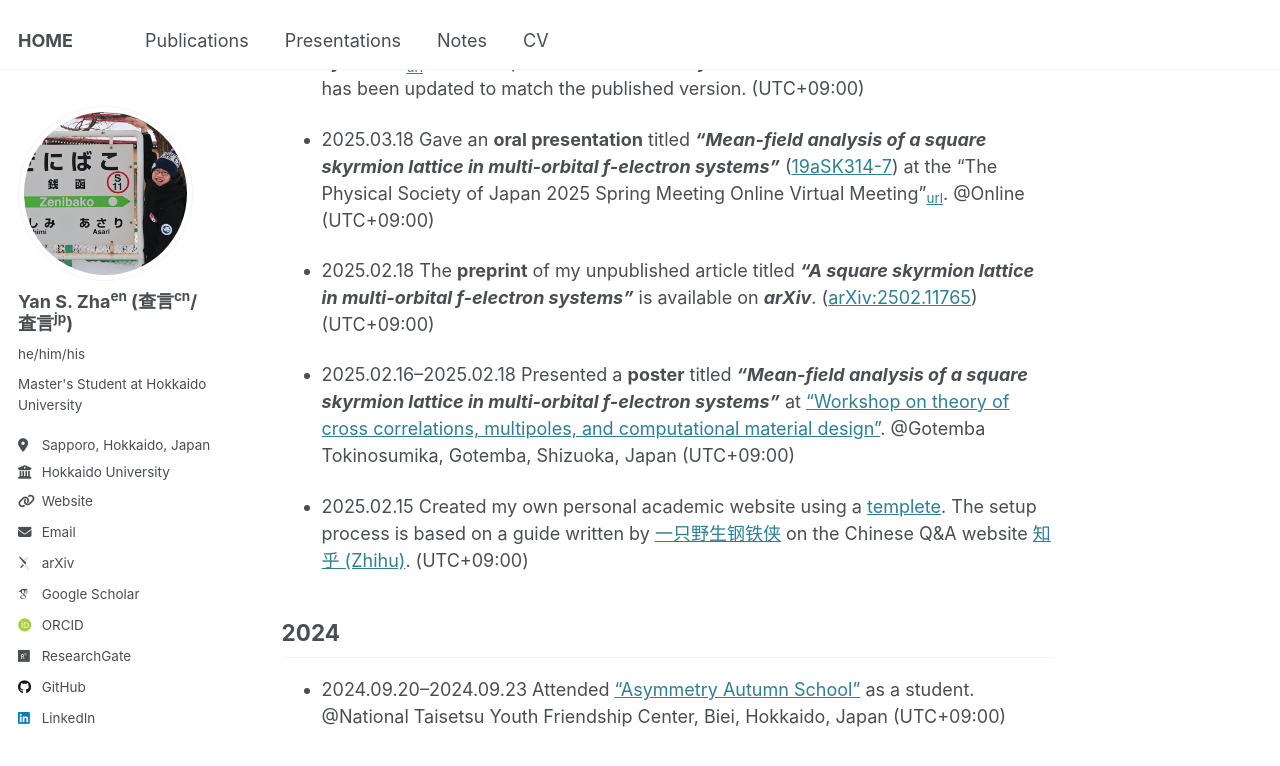
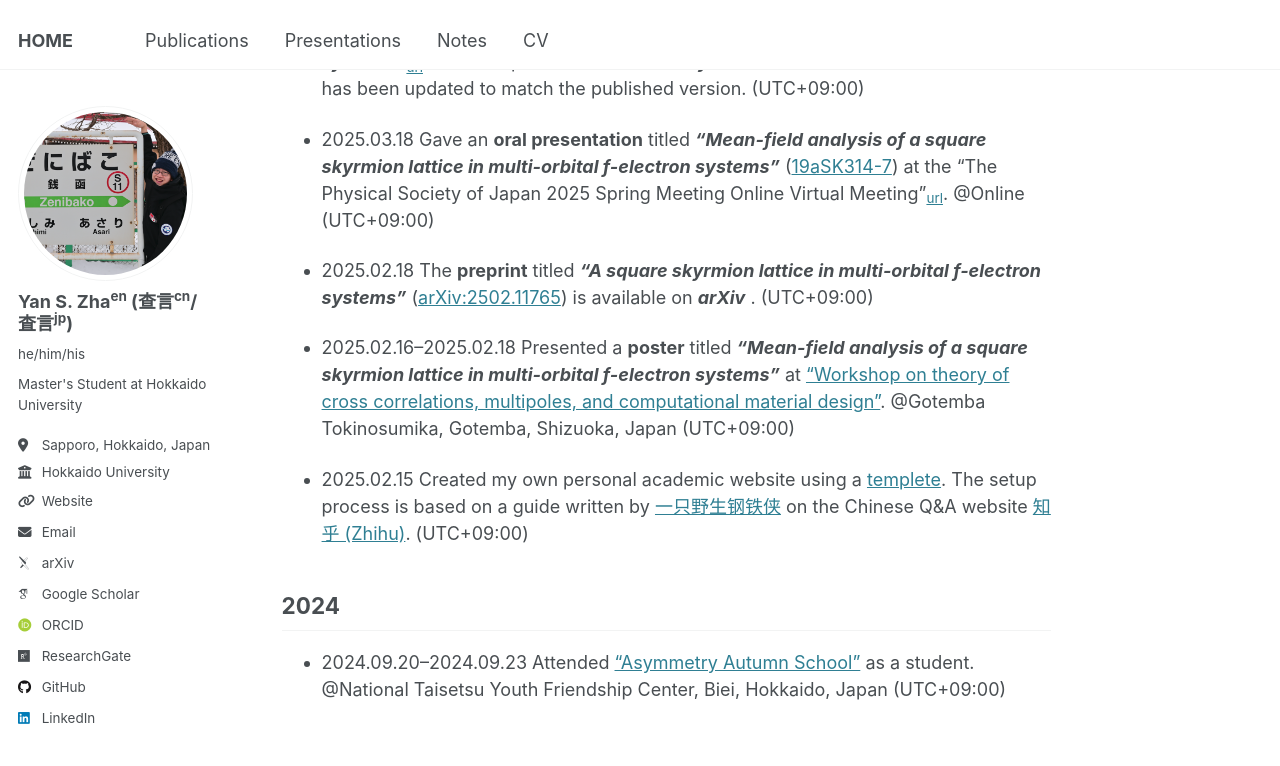
Before and after one commit to yzhacn/yzhacn.github.io, a Jekyll site: the page built from _pages/about.md, in a window 1280 px wide and 900 px high, scrolled down 1001 px. Shown: the top 766 px of the window. Built offline with Jekyll 4.4.1, drawn with Linux system fonts in a browser that asks for light colours; some web fonts are replaced.

Commit message:
Update about.md

```diff
--- a/_pages/about.md
+++ b/_pages/about.md
@@ -30,7 +30,7 @@ NEWS
 
 * 2025.03.18 Gave an **oral presentation** titled ***"Mean-field analysis of a square skyrmion lattice in multi-orbital f-electron systems"*** ([19aSK314-7](https://onsite.gakkai-web.net/jps/jps_search/2025sp/data2/html/program08.html#j18pH2)) at the "The Physical Society of Japan 2025 Spring Meeting Online Virtual Meeting"<sub>[url](https://www.jps.or.jp/english/meetings-and-awards/spring/spring-meeting.html)</sub>. @Online (UTC+09:00)
 
-* 2025.02.18 The **preprint** of my unpublished article titled ***"A square skyrmion lattice in multi-orbital f-electron systems"*** is available on ***arXiv***. ([arXiv:2502.11765](https://arxiv.org/abs/2502.11765)) (UTC+09:00)
+* 2025.02.18 The **preprint** titled ***"A square skyrmion lattice in multi-orbital f-electron systems"*** ([arXiv:2502.11765](https://arxiv.org/abs/2502.11765)) is available on ***arXiv*** . (UTC+09:00)
 
 * 2025.02.16--2025.02.18 Presented a **poster** titled ***"Mean-field analysis of a square skyrmion lattice in multi-orbital f-electron systems"*** at ["Workshop on theory of cross correlations, multipoles, and
 computational material design"](https://asymmetry.hiroshima-u.ac.jp/event/2532). @Gotemba Tokinosumika, Gotemba, Shizuoka, Japan (UTC+09:00)
```
